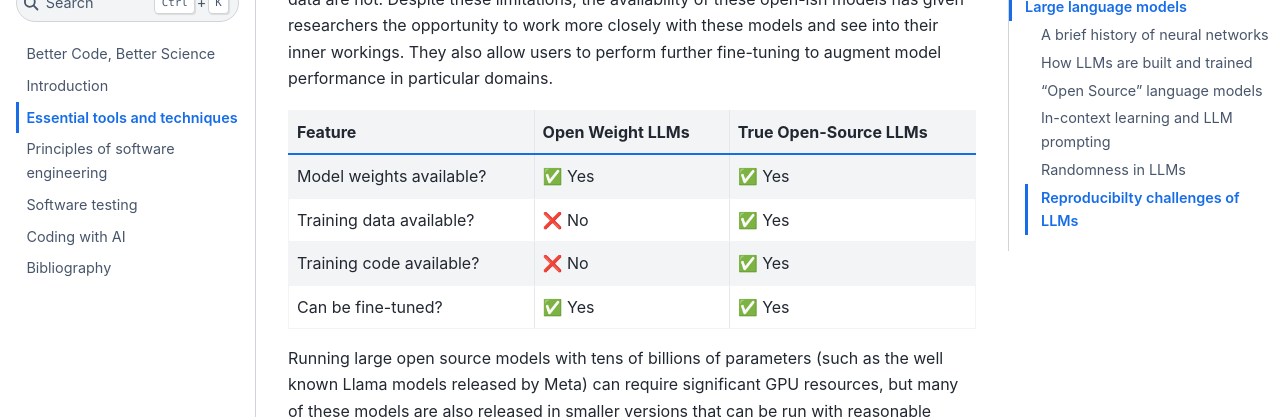
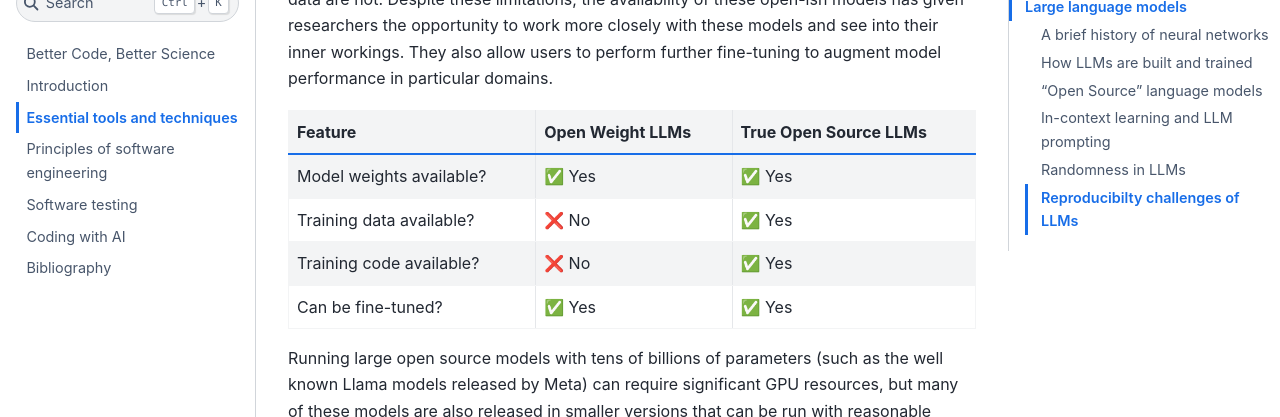
Before and after one commit to BetterCodeBetterScience/book, a Jupyter Book: the page built from book/essential_tools_and_techniques.md, in a window 1280 px wide and 900 px high, scrolled down 17914 px. Shown: the part 138-555 px from the top of the window. Built offline with Jupyter Book 1.0.4 settings and Sphinx 7.4.7 and the Sphinx Book theme 1.1.4, drawn with Linux system fonts in a browser that asks for light colours; pages that are not in the unit, such as notebooks, are missing from menus; cross-references to code outside the pages are shown as plain code.

```diff
--- a/book/essential_tools_and_techniques.md
+++ b/book/essential_tools_and_techniques.md
@@ -571,7 +571,7 @@ Many of them are better described as "open weight" models (a term we will use th
 Despite these limitations, the availability of these open-ish models has given researchers the opportunity to work more closely with these models and see into their inner workings.
 They also allow users to perform further fine-tuning to augment model performance in particular domains.
 
-| Feature | Open Weight LLMs | True Open-Source LLMs |
+| Feature | Open Weight LLMs | True Open Source LLMs |
 |------------------|------------------|----------------------|
 | Model weights available? | ✅ Yes | ✅ Yes |
 | Training data available? | ❌ No | ✅ Yes |
```
